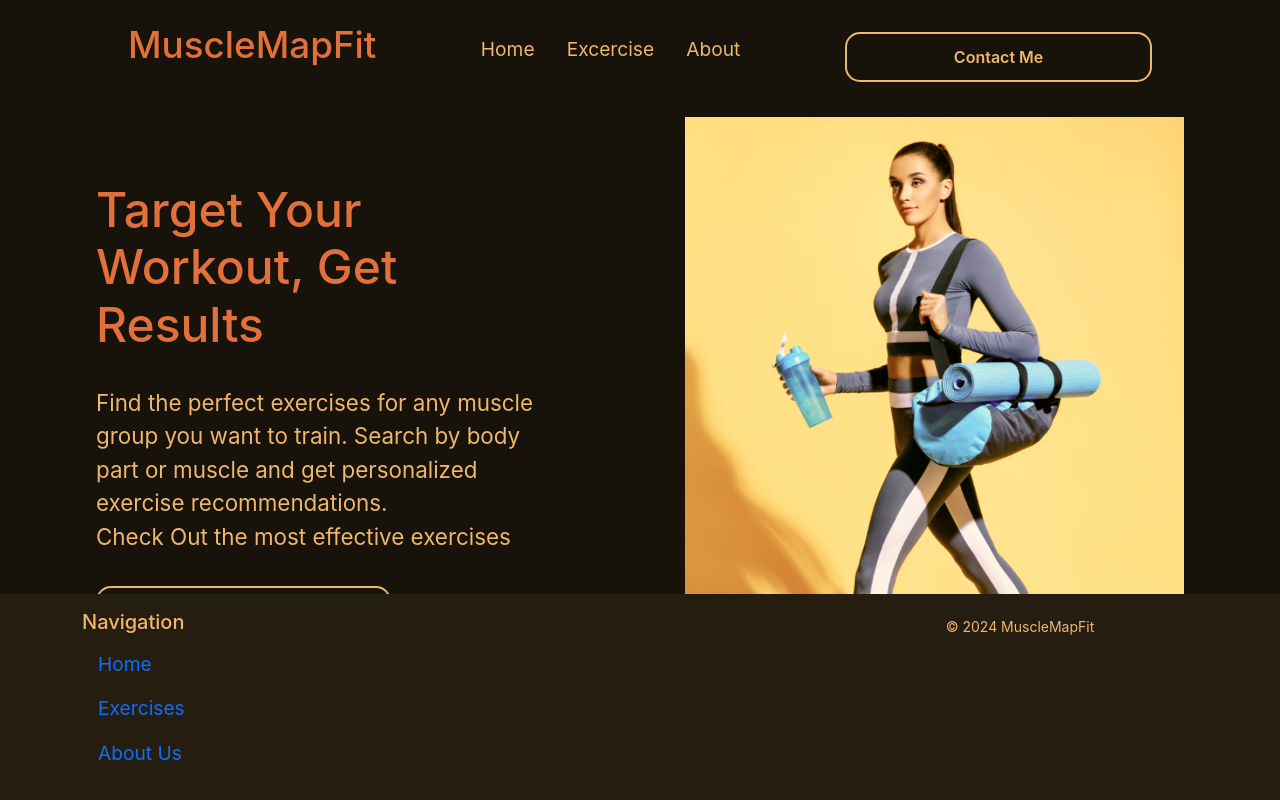
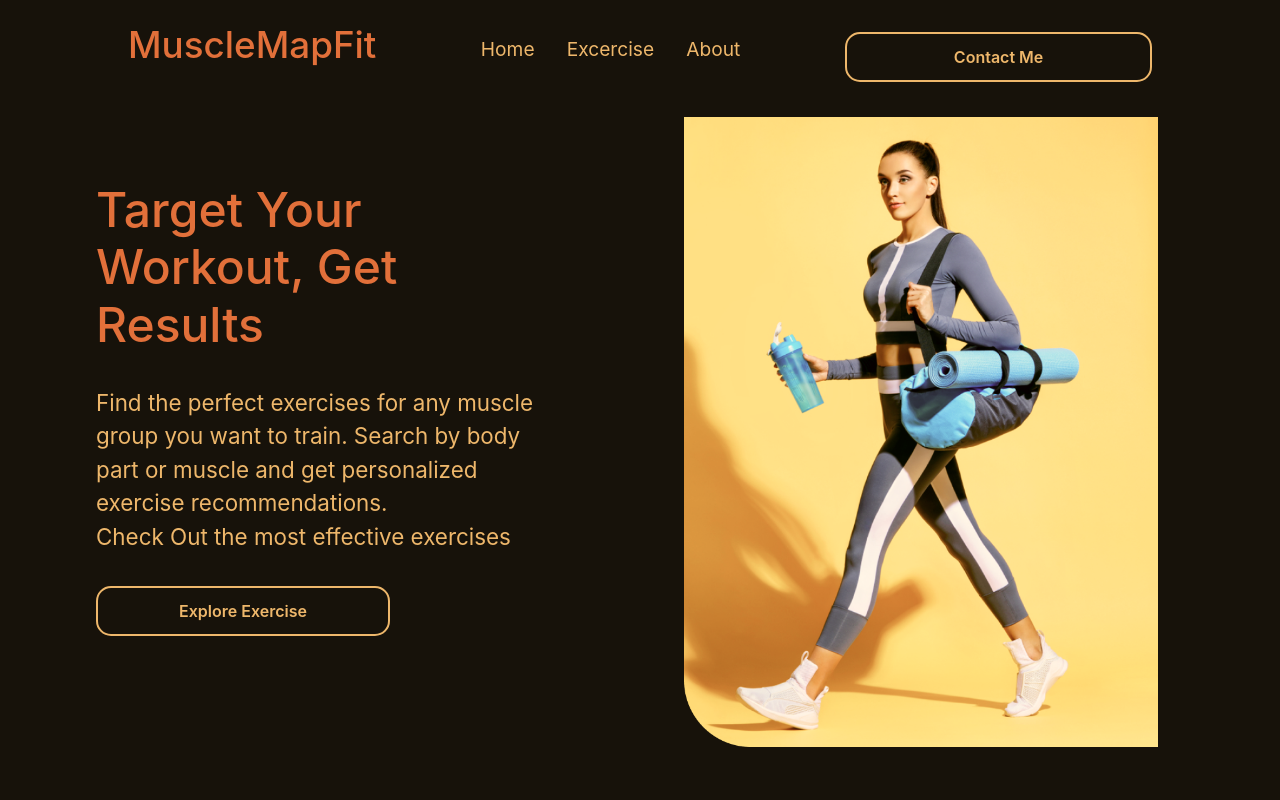
Before and after one commit to PranavJAIN12/MuscleMapFit, a React (Create React App) app: page / in a window 1280 px wide. Shown: the top 800 px of the page. Built offline with nearby package versions, Linux system fonts and the light colour scheme; no server answers.

Commit message:
added react tilt

```diff
--- a/package.json
+++ b/package.json
@@ -12,6 +12,7 @@
     "react-router-dom": "^6.23.1",
     "react-scripts": "5.0.1",
     "react-scroll": "^1.9.0",
+    "react-tilt": "^1.0.2",
     "web-vitals": "^2.1.4"
   },
   "scripts": {
--- a/src/ExerciseCard.js
+++ b/src/ExerciseCard.js
@@ -1,7 +1,10 @@
 import React from "react";
 
+
 export default function ExerciseCard(props) {
+
   return (
+
     <div
       className="card"
       style={{
--- a/src/Footer.js
+++ b/src/Footer.js
@@ -3,7 +3,7 @@ import React from 'react'
 export default function Footer() {
   return (
 
-    <footer className="footer" style={{ backgroundColor: '#251d10', color: '#eeb76b', bottom: '0', position:'absolute', width:'100%' }}>
+    <footer className="footer" style={{ backgroundColor: '#251d10', color: '#eeb76b' }}>
     <div className="container py-3">
       <div className="row d-flex justify-content-between">
         <div className="col-md-4">
--- a/src/components/Hero Banner/HeroBanner.js
+++ b/src/components/Hero Banner/HeroBanner.js
@@ -1,9 +1,23 @@
 import React from 'react'
 import banner from '../Images/banner.png'
 // import banner2 from '../Images/gym.png'
+import { Tilt } from 'react-tilt'
 import './HeroBanner.css'
 
 export default function HeroBanner() {
+
+  const defaultOptions = {
+    reverse:        false,  // reverse the tilt direction
+    max:            35,     // max tilt rotation (degrees)
+    perspective:    1000,   // Transform perspective, the lower the more extreme the tilt gets.
+    scale:          1.1,    // 2 = 200%, 1.5 = 150%, etc..
+    speed:          1000,   // Speed of the enter/exit transition
+    transition:     true,   // Set a transition on enter/exit.
+    axis:           null,   // What axis should be disabled. Can be X or Y.
+    reset:          true,    // If the tilt effect has to be reset on exit.
+    easing:         "cubic-bezier(.03,.98,.52,.99)",    // Easing on enter/exit.
+  }
+
   return (
     <section id='heroBanner'>
       <div className='left-container'>
@@ -13,7 +27,9 @@ export default function HeroBanner() {
         <button className='btn'>Explore Exercise</button>
       </div>
       <div className="right-container">
+      <Tilt options={defaultOptions} style={{ height: 700, width: 500 }}>
         <img className='banner' src={banner} alt='img'/>
+        </Tilt>
       </div>
     </section>
   )
```
Also changed, not shown: 1 other file (tests, documents, lock files or other folders).
